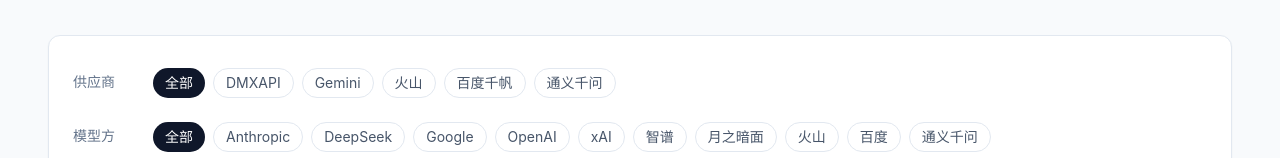
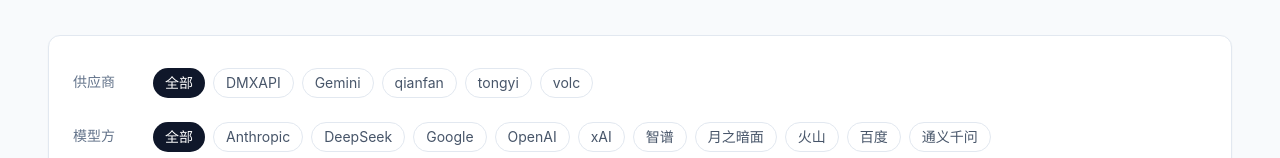
Before and after one commit to 3137-lumi/novelgreat, a React (Vite) app: page / in a window 1280 px wide. Shown: the part 187-345 px from the top of the page. Built offline with nearby package versions, Linux system fonts and the light colour scheme.

Commit message:
Rename domestic supplier tags

```diff
--- a/src/pages/Home.tsx
+++ b/src/pages/Home.tsx
@@ -45,21 +45,21 @@
 
     const tongyi = TONGYI_SUPPLIER_MODELS.map((m) => ({
       ...m,
-      stationTag: '通义千问',
+      stationTag: 'tongyi',
       region: 'domestic' as const,
       isThinking: m.isThinking ?? m.name.toLowerCase().includes('thinking'),
     }));
 
     const qianfan = QIANFAN_SUPPLIER_MODELS.map((m) => ({
       ...m,
-      stationTag: '百度千帆',
+      stationTag: 'qianfan',
       region: 'domestic' as const,
       isThinking: m.isThinking ?? m.name.toLowerCase().includes('think'),
     }));
 
     const volcano = VOLCANO_SUPPLIER_MODELS.map((m) => ({
       ...m,
-      stationTag: '火山',
+      stationTag: 'volc',
       region: 'domestic' as const,
       isThinking: m.isThinking ?? m.name.toLowerCase().includes('thinking'),
     }));
```
